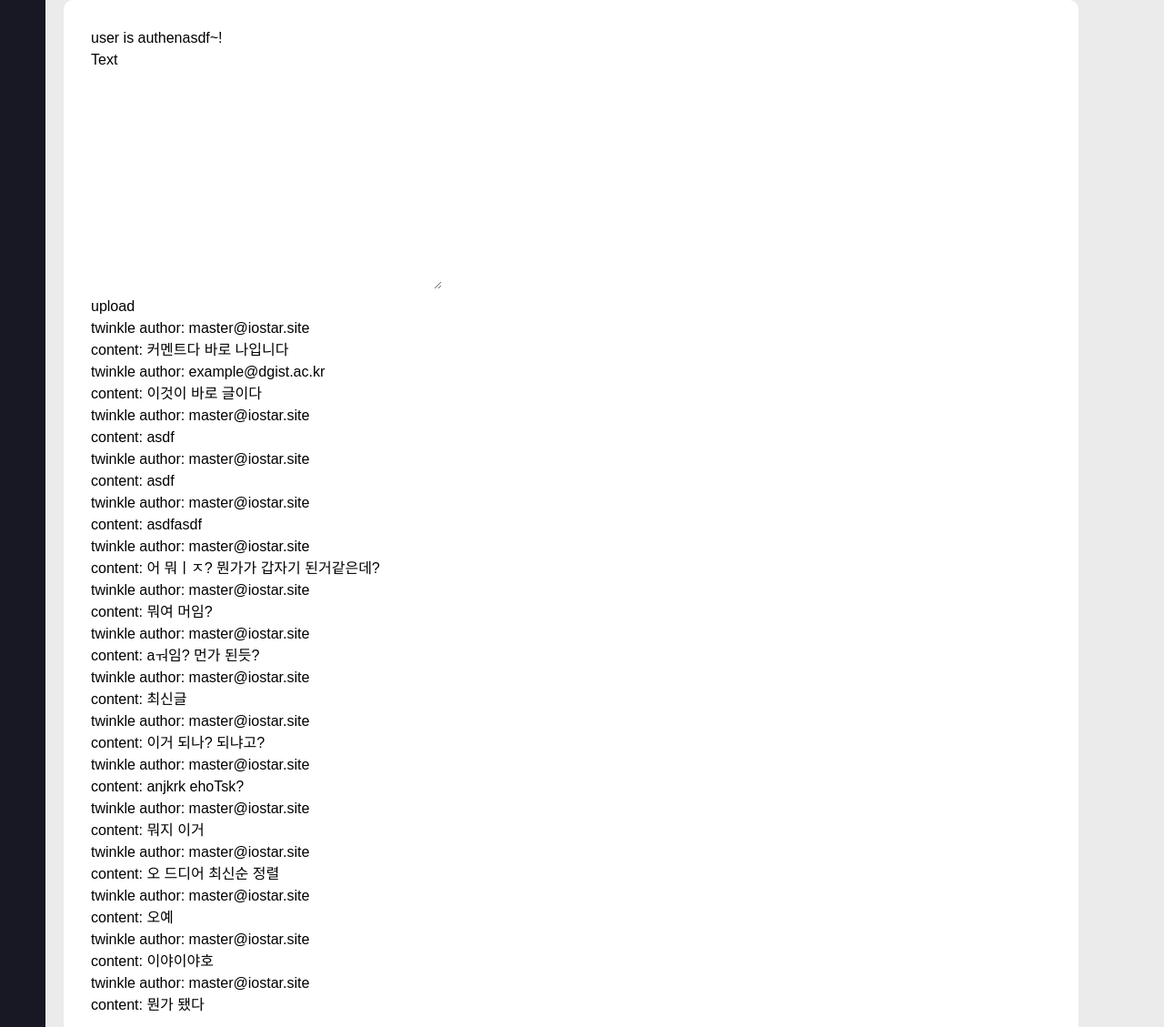
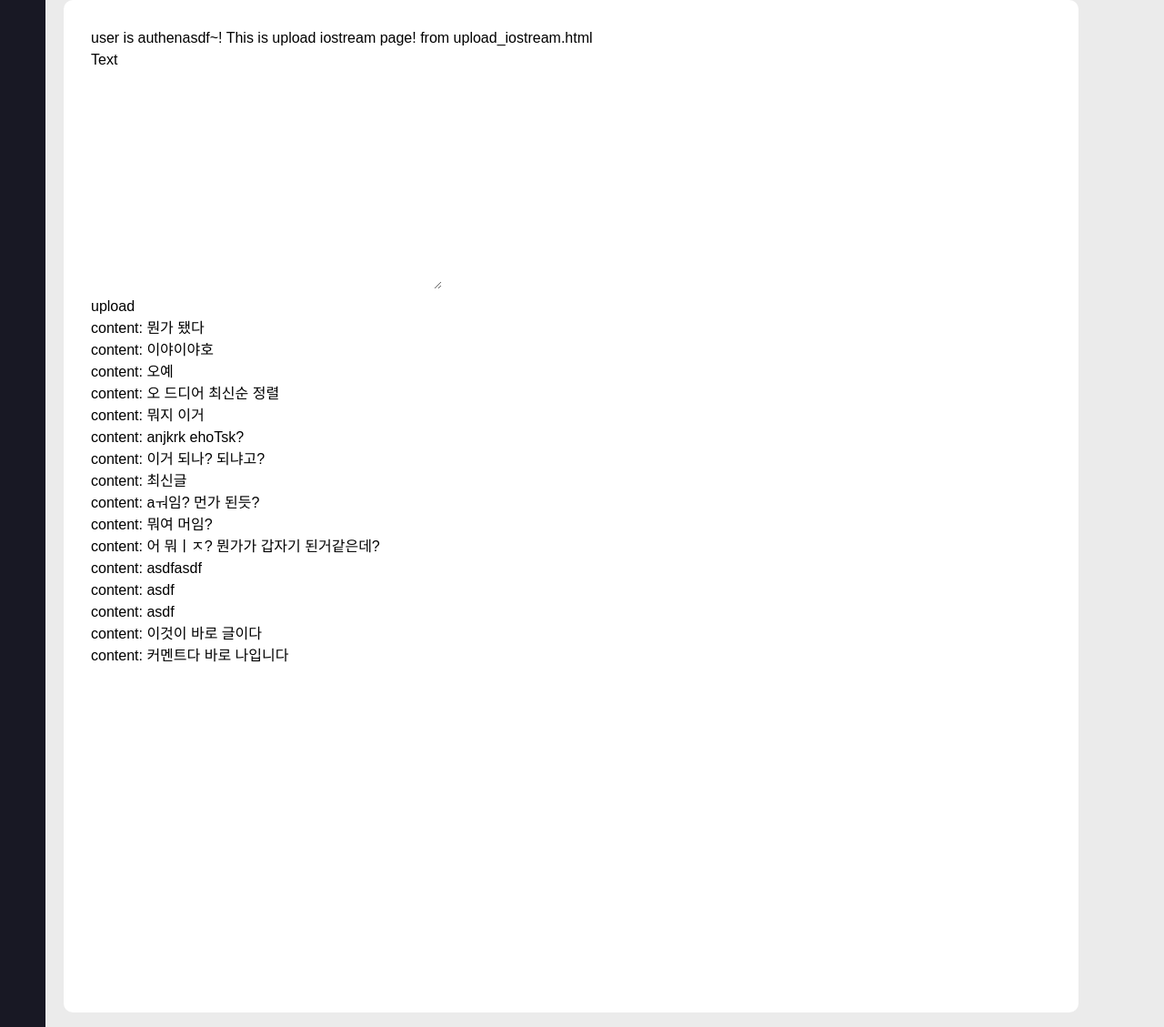
Before and after one commit to yibre/iostar-back, a Django app: page /iostream/ in a window 1280 px wide. Shown: the part 148-1277 px from the top of the page at 91% size. Run offline with Django 3.2, Linux system fonts and the light colour scheme; a user stored in the database is signed in; data comes from the database, SQL or seed files in the repository; both versions use the stored data as it was after the commit; some libraries are stand-ins or nearby versions.

Commit message:
iostream function made

```diff
--- a/iostream/urls.py
+++ b/iostream/urls.py
@@ -5,6 +5,7 @@ app_name = "iostream"
 
 urlpatterns = [
     path("", views.IostreamListView.as_view(), name="main"),
-    path("uploads/", views.IostreamListView.as_view(), name="upload"),
+    path("uploads/", views.add_data, name = "data-submit"),
+    path("include/", views.UploadIostreamView.as_view(), name="upload"),
     # Todo: delete 기능 추가하기! edit 기능은 만들지 말기
 ]
--- a/iostream/views.py
+++ b/iostream/views.py
@@ -1,13 +1,79 @@
-from django.shortcuts import render
+from django.shortcuts import render, redirect, reverse
 from . import models, forms
 from django.views.generic import ListView, FormView
+from django.views.generic.edit import ModelFormMixin, FormMixin
+
 from django.contrib import messages
-from django.shortcuts import render, redirect
+from django.shortcuts import render, redirect, get_object_or_404
+
+
+class FormListView(FormMixin, ListView):
+    form_class = forms.UploadIostreamForm
+    queryset = models.Iostream.objects.latest('created')
+    template_name = "iostream/main.html"
+    context_object_name = "iostream"
+
+    def form_valid(self, form):
+        print("hello 5")
+        iostream = form.save()
+        iostream.author = self.request.user
+        print("come form form valid in form list view : ", self.request.user)
+        iostream.save()
+        form.save_m2m()
+        messages.success(self.request, "Advertisement Uploads")
+        return redirect("iostream:main")
+
+
+    def post(self, request, *args, **kwargs):
+        print("hello there")
+        form = self.get_form()
+        if form.is_valid():
+            form.save()
+        return super().post(request, *args, **kwargs)
+
+
+def add_data(request):
+    print("hello there2")
+    if request.method == "POST":
+        print("hello there3")
+        form = forms.UploadIostreamForm(request.POST)
+
+        if form.is_valid():
+            print("hello there4")
+            form.save()
+            # models.Iostream.objects.create(address=form.cleaned_data['form'])
+            return redirect(reverse('iostream:main'))
+
+
+class ListWithForm(ListView, ModelFormMixin):
+    # model = models.Iostream
+    form_class = forms.UploadIostreamForm
+    queryset = models.Iostream.objects.all().order_by("created")
+    template_name = "iostream/main.html"
+    context_object_name = "iostream"
+
+    def get(self, request, *args, **kwargs):
+        self.object = None
+        self.form = self.get_form(self.form_class)
+        return ListView.get(self, request, *args, **kwargs)
+
+    def post(self, request, *args, **kwargs):
+        self.object = None
+        self.form = self.get_form(self.form_class)
+
+        if self.form.is_valid():
+            self.object = self.form.save()
+
+        return self.get(request, *args, **kwargs)
+
+    def get_context_data(self, *args, **kwargs):
+        context = super(ListWithForm, self).get_context_data()
+
 
 class IostreamListView(ListView):
-    """ iostream main view """
+    # iostream main view
     context_object_name = "iostream"
-    queryset = models.Iostream.objects.all()
+    queryset = models.Iostream.objects.all().order_by('-created')
     template_name = "iostream/main.html"
 
     def get_context_data(self, **kwargs):
@@ -16,12 +82,20 @@ class IostreamListView(ListView):
         return context
 
 
+
 """
 https://stackoverflow.com/questions/50275355/django-listview-with-a-form
 현재 코드는 이 시점인데 이게 안 통함
 
 https://stackoverflow.com/questions/18664182/is-it-possible-to-have-a-form-in-a-listview-template
 이거 한 번 해보기
+현재 코드 이 시점인데 이걸로 부족한듯
+
+https://forum.djangoproject.com/t/understanding-how-to-combine-formview-and-listview/1879
+이거 해보기 -> 두개를 함께 묶는 방법
+
+https://stackoverflow.com/questions/63828671/django-listview-with-form-how-to-redirect-back-to-the-form-page
+이것도 해보는 중
 
 현재 여기를 하나의 페이지에 통합하기 위해 노력하고 있다.
 
@@ -29,7 +103,14 @@ https://stackoverflow.com/questions/18664182/is-it-possible-to-have-a-form-in-a-
 
 class UploadIostreamView(FormView):
     form_class = forms.UploadIostreamForm
-    template_name = "iostream/main.html"
+    template_name = "iostream/upload_iostream.html"
+
+    def post(self, request, *args, **kwargs):
+        form = self.get_form()
+        if form.is_valid():
+            form.save()
+        return super().post(request, *args, **kwargs)
+
 
     def form_valid(self, form):
         iostream = form.save()
--- a/templates/iostream/main.html
+++ b/templates/iostream/main.html
@@ -8,8 +8,8 @@ https://www.geeksforgeeks.org/create-view-function-based-views-django/
 <link rel= "stylesheet" href = "{% static 'css/iostream/main.css' %}">
 {% if user.is_authenticated %}
     user is authenasdf~!
-    <!-- {% include "iostream/upload_iostream.html" %} -->
-    <form method="POST" action="{% url 'iostream:upload' %}" enctype="multipart/form-data">
+    {% include "iostream/upload_iostream.html" %}
+   <!--  <form method="POST" action="{% url 'iostream:data-submit' %}" enctype="multipart/form-data">
         {% csrf_token %}
 
         {% if form.non_field_errors %}
@@ -32,13 +32,14 @@ https://www.geeksforgeeks.org/create-view-function-based-views-django/
         <button type="submit" value="Submit">
             {{cta}} upload
         </button>
+         -->
 {% else %}
     user is not authen~~!
 {% endif %}
 
 <p></p>
 {% for star in iostream %}
-    <p>twinkle author: {{star.author}}</p>
+    <!--<p>twinkle author: {{star.author}}</p>-->
     <p>content: {{star.text}}</p>
 {% endfor %}
 
--- a/templates/iostream/upload_iostream.html
+++ b/templates/iostream/upload_iostream.html
@@ -1,13 +1,7 @@
-{% block page_title %}
-Upload iostream
-{% endblock page_title %}
 
-{% block search-bar %}
-{% endblock search-bar %}
 
-{% block content %}
+This is upload iostream page! from upload_iostream.html
 
-This is upload iostream page!
 <form method="POST" action="{% url 'iostream:upload' %}" enctype="multipart/form-data">
     {% csrf_token %}
 
@@ -31,5 +25,3 @@ This is upload iostream page!
     <button>
         {{cta}} upload
     </button>
-
-{% endblock content %}
```
Also changed, not shown: db.sqlite3.
